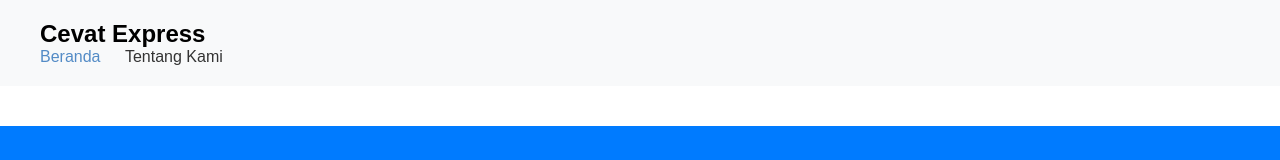
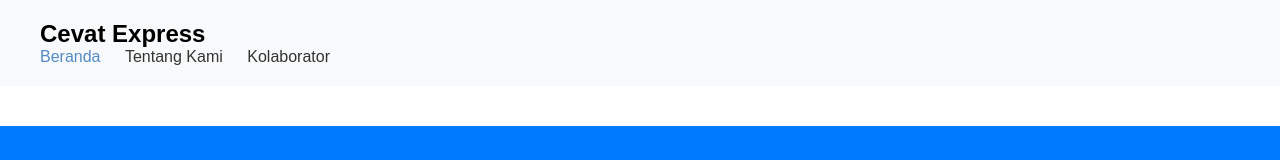
Before and after one commit to fathinacha/PRPL-13-L0122062, a plain HTML site: page index.html in a window 1280 px wide. Shown: the top 160 px of the page. Drawn offline with Linux system fonts and the light colour scheme.

Commit message:
tambah kolaborator

```diff
--- a/index.html
+++ b/index.html
@@ -19,6 +19,7 @@
                 <ul class="menu">
                     <li><a href="index.html" class="active">Beranda</a></li>
                     <li><a href="tentang.html">Tentang Kami</a></li>
+                    <li><a href="tentang.html">Kolaborator</a></li>
                 </ul>
             </div>
         </nav>
```
